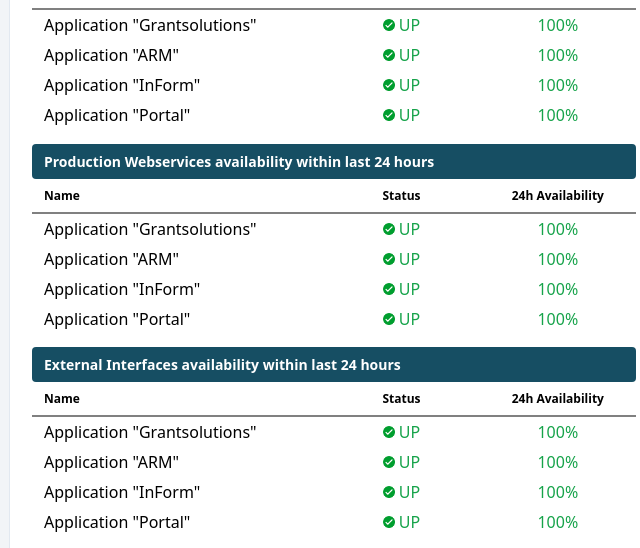
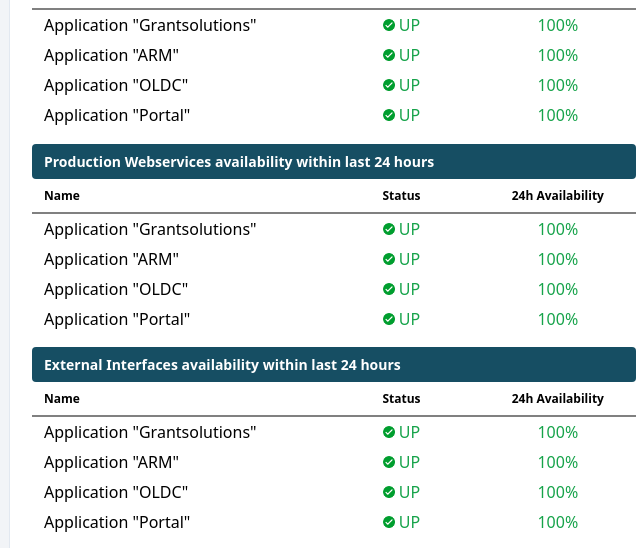
Before and after one commit to yesandagency/grant-solutions-sas-email, a website: page index.html in a window 1280 px wide. Shown: the part 201-749 px from the top of the page, 306-946 px from the left. Drawn offline with Linux system fonts and the light colour scheme.

Commit message:
updated text

```diff
--- a/index.html
+++ b/index.html
@@ -94,7 +94,7 @@
 
                         <tr>
                           <td class="text-left pl-3 py-1" style="padding-top: 4px; padding-bottom: 4px; padding-left: 12px; text-align: left;">
-                            Application "InForm"
+                            Application "OLDC"
                           </td>
                           <td class="text-green-600 text-center uppercase py-1" style="padding-top: 4px; padding-bottom: 4px; text-align: center; text-transform: uppercase; --tw-text-opacity: 1; color: rgb(22 163 74 / var(--tw-text-opacity));">
                            <img alt="green status" class="w-3" src="./assets/icon_up.png" style="width: 12px;"> up
@@ -166,7 +166,7 @@
 
                         <tr>
                           <td class="text-left pl-3 py-1" style="padding-top: 4px; padding-bottom: 4px; padding-left: 12px; text-align: left;">
-                            Application "InForm"
+                            Application "OLDC"
                           </td>
                           <td class="text-green-600 text-center uppercase py-1" style="padding-top: 4px; padding-bottom: 4px; text-align: center; text-transform: uppercase; --tw-text-opacity: 1; color: rgb(22 163 74 / var(--tw-text-opacity));">
                            <img alt="green status" class="w-3" src="./assets/icon_up.png" style="width: 12px;"> up
@@ -238,7 +238,7 @@
 
                         <tr>
                           <td class="text-left pl-3 py-1" style="padding-top: 4px; padding-bottom: 4px; padding-left: 12px; text-align: left;">
-                            Application "InForm"
+                            Application "OLDC"
                           </td>
                           <td class="text-green-600 text-center uppercase py-1" style="padding-top: 4px; padding-bottom: 4px; text-align: center; text-transform: uppercase; --tw-text-opacity: 1; color: rgb(22 163 74 / var(--tw-text-opacity));">
                            <img alt="green status" class="w-3" src="./assets/icon_up.png" style="width: 12px;"> up
```
Also changed, not shown: email.html (+3 -3 lines).
